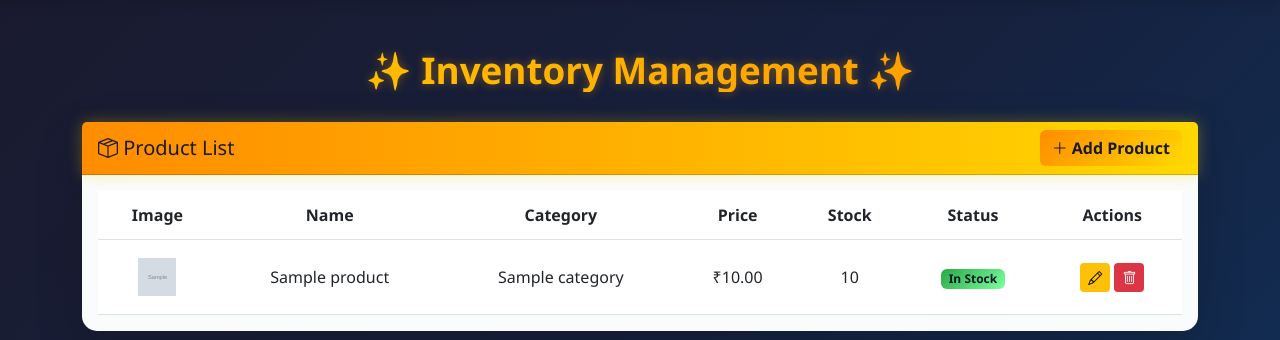
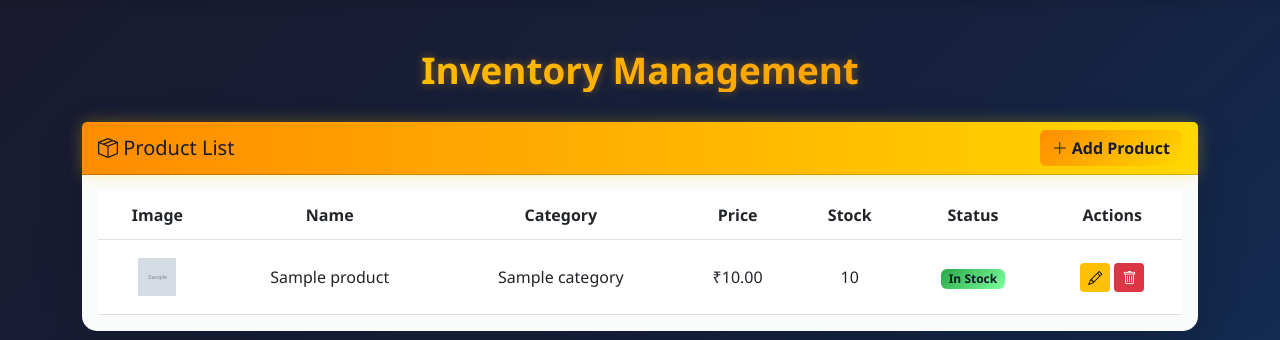
Before and after one commit to Akash-0018/Cracker_website, a Django app: page /inventory/staff/inventory/ in a window 1280 px wide. Shown: the part 80-420 px from the top of the page. Run offline with Django 5.2, Linux system fonts and the light colour scheme; a user stored in the database is signed in; tables that the repository leaves empty hold one stand-in row (values such as "Sample post"); grey boxes marked "Sample" are stand-in pictures.

Commit message:
Admin login commit -11/11/25

```diff
--- a/inventory/templates/inventory/staff_inventory.html
+++ b/inventory/templates/inventory/staff_inventory.html
@@ -196,7 +196,7 @@ h2.text-light {
 {% block content %}
 {% if user.is_authenticated %}
 <div class="container py-5">
-  <h2 class="text-light">✨ Inventory Management ✨</h2>
+  <h2 class="text-light">Inventory Management</h2>
 
   <div class="card shadow-lg border-0">
     <div class="card-header">
```
